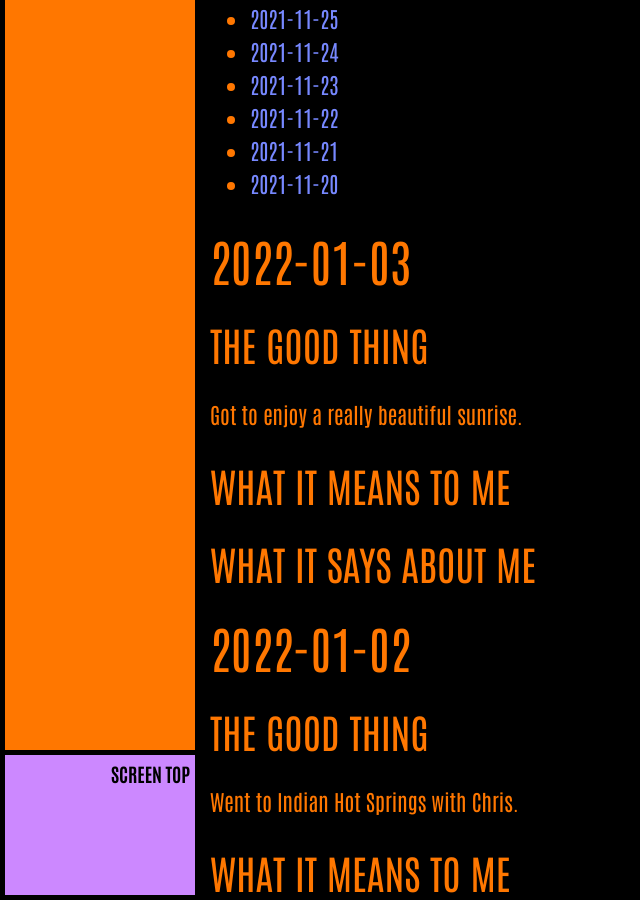
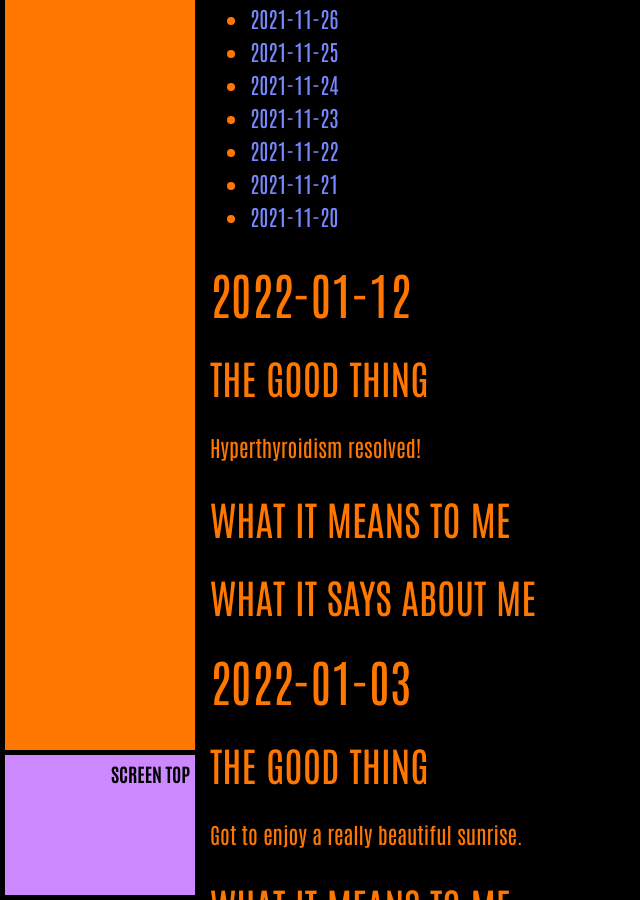
Before and after one commit to ArthurZey/arthurzey.github.io, a Jekyll site: the page built from _pages/one-good-thing.md, in a window 1280 px wide and 900 px high, scrolled down 1837 px. Shown: the whole window, without its empty margins (0-640 px from the left). Built offline with Jekyll 4.4.1, drawn with Linux system fonts in a browser that asks for light colours; some of the changed text lies outside the part shown.

Commit message:
added stub for 2022-01-12

```diff
--- a/_pages/one-good-thing.md
+++ b/_pages/one-good-thing.md
@@ -12,6 +12,14 @@
 * TOC
 {:toc}
 {::options toc_levels="2" /}
+
+## 2022-01-12
+### The Good Thing
+Hyperthyroidism resolved!
+### What It Means to Me
+
+### What It Says about Me
+
 
 
 ## 2022-01-03
```
Also changed, not shown: other parts of _pages/one-good-thing.md (+1 -1 lines).
